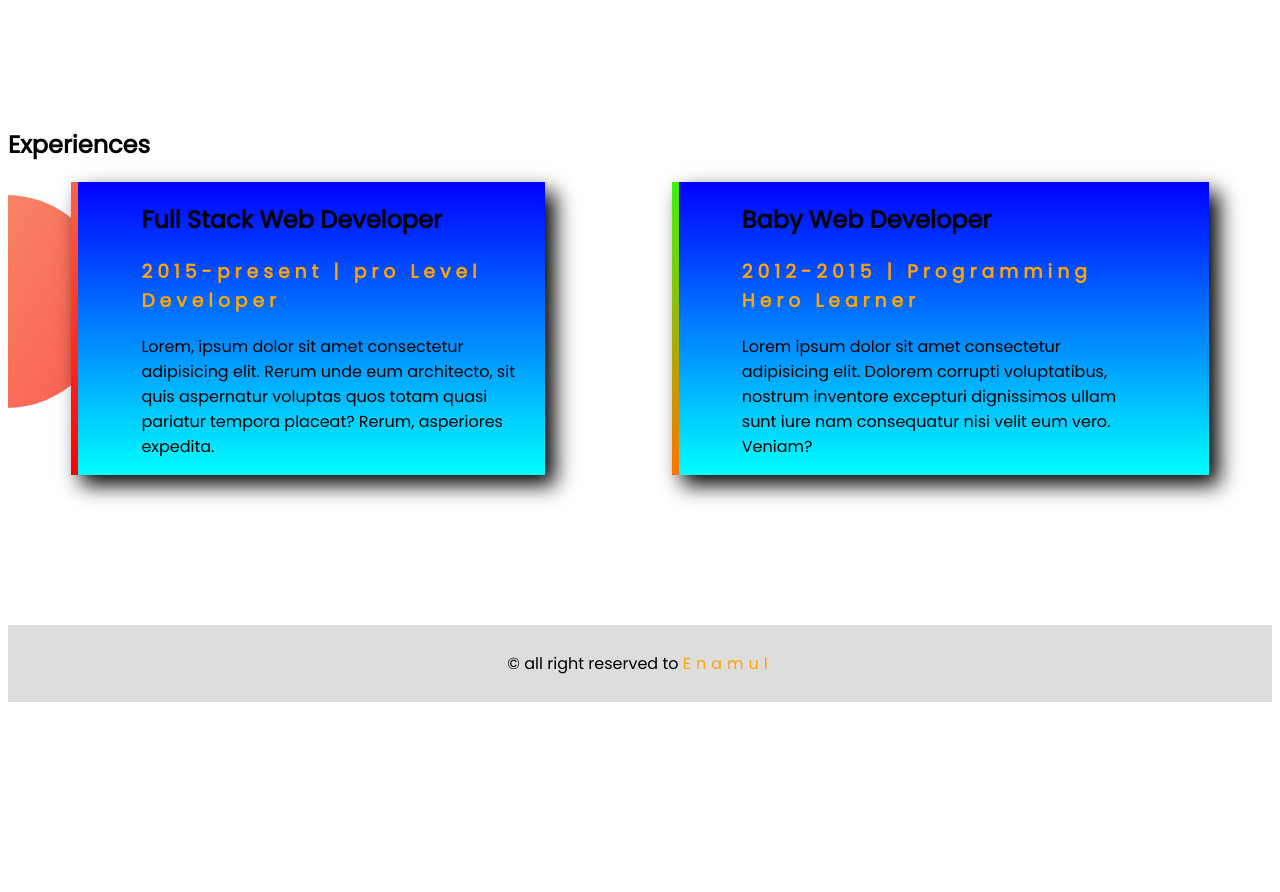
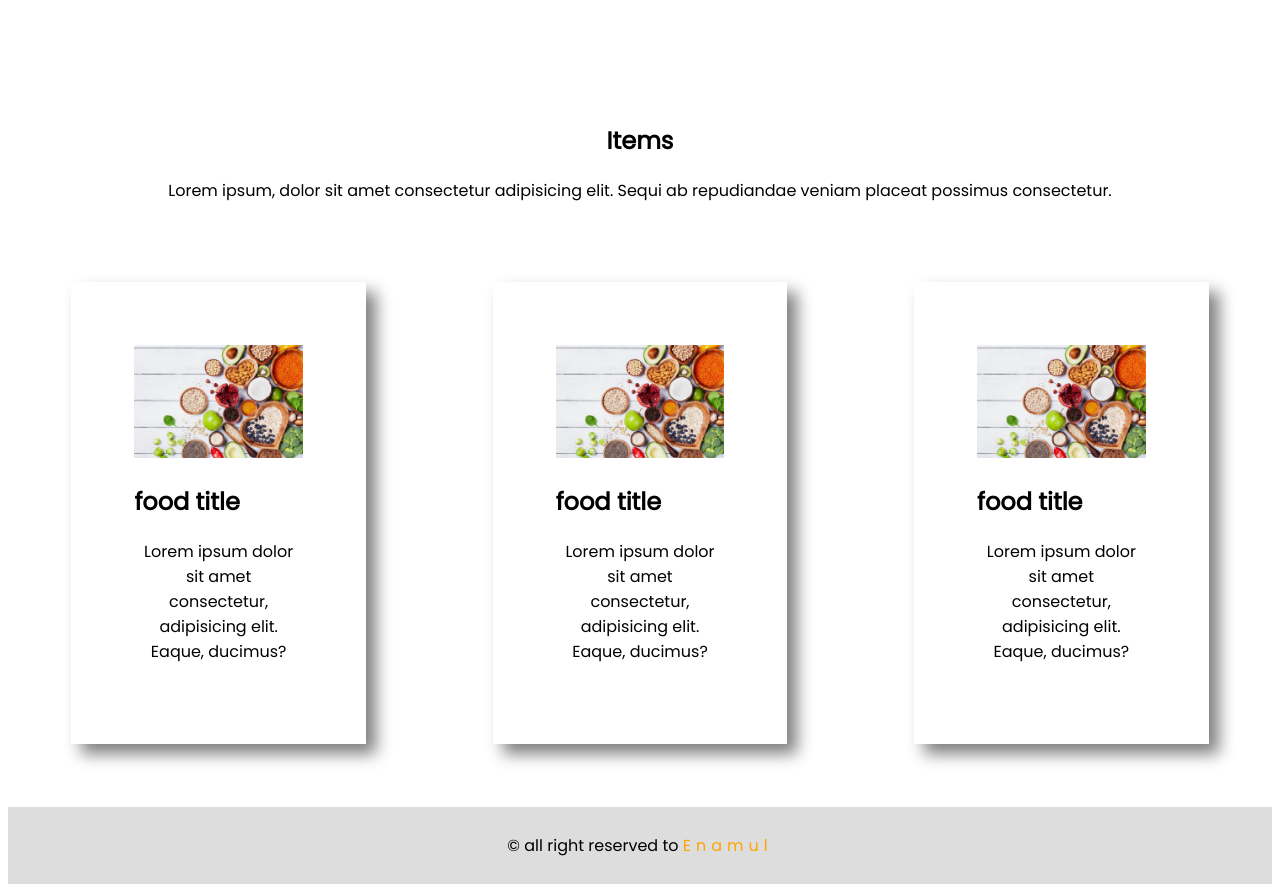
Before and after one commit to developerenamul/Protfolio-Project, a plain HTML site: page index.html in a window 1280 px wide. Shown: the part 1080-1972 px from the top of the page. Before the commit the page ends 1790 px from the top, so only its background shows below. Drawn offline with Linux system fonts and the light colour scheme.

Commit message:
all finish

```diff
--- a/index.html
+++ b/index.html
@@ -17,9 +17,9 @@
         <div class="half-width">
             <h1>Welcome To</h1>
             <h1><span class="orange-color">Enamul's </span>World</h1>
-            <h3>Build Climbers and Trains</h3>
-            <p>Lorem ipsum dolor sit amet, consectetur adipisicing elit. Alias repudiandae atque praesentium tempore nemo. Incidunt id reprehenderit ipsam atque facere necessitatibus praesentium natus vitae asperiores.</p>
-            <a class="link-btn" href="#" target="_blank">HIRE ME</a>
+            <h3>Cook the worlds most delesious food</h3>
+            <p>Like to cook any item . i love to cook meat , noodless, chicken soup, halim , nanna etc.</p>
+            <a class="link-btn" href="https://developerenamul.github.io/Protfolio-Project/index.html" target="_blank">Contact Me</a>
         </div>
         <div class="half-width">
             <img src="images/pro2.png" alt="">
@@ -33,30 +33,35 @@
         </div>
 
         <div class="half-width">
-            <h1>Dream Big</h1>
-            <h2>Become a web developer</h2>
-            <p>Lorem ipsum dolor sit amet, consectetur adipisicing elit. Alias repudiandae atque praesentium tempore nemo. Incidunt id reprehenderit ipsam atque facere necessitatibus praesentium natus vitae asperiores.</p>
-            <a class="link-btn" href="#" target="_blank">Download CV</a>
+            <h1>Love to Eat ....?</h1>
+            <h2>Special Kacci Biriani</h2>
+            <p>All you are invited to our resturent.Like to cook any item . i love to cook meat , noodless, chicken soup, halim , nanna etc.</p>
+            <a class="link-btn" href="https://developerenamul.github.io/Protfolio-Project/index.html" target="_blank">Menu List</a>
         </div>
     </section>
 
     <!-- experience area -->
     <section id="experience-area">
-        <h1>Experiences</h1>
-        <div class="flexiable-container">
-            <div class="senior-dev">
-            <h1>Full Stack Web Developer</h1>
-            <h3 class="orange-color">2015-present | pro Level Developer</h3>
-            <p>Lorem, ipsum dolor sit amet consectetur adipisicing elit. Rerum unde eum architecto, sit quis aspernatur voluptas quos totam quasi pariatur tempora placeat? Rerum, asperiores expedita.</p>
+        <h1>Items</h1>
+        <p>Lorem ipsum, dolor sit amet consectetur adipisicing elit. Sequi ab repudiandae veniam placeat possimus consectetur.</p>
+
+        <div class="same-width">
+            <div class="small-width">
+                <img src="images/foods.jpg" alt="">
+                <h2>food title</h2>
+                <p>Lorem ipsum dolor sit amet consectetur, adipisicing elit. Eaque, ducimus?</p>
+            </div>
+            <div class="small-width">
+                <img src="images/foods.jpg" alt="">
+                <h2>food title</h2>
+                <p>Lorem ipsum dolor sit amet consectetur, adipisicing elit. Eaque, ducimus?</p>
+            </div>
+            <div class="small-width">
+                <img src="images/foods.jpg" alt="">
+                <h2>food title</h2>
+                <p>Lorem ipsum dolor sit amet consectetur, adipisicing elit. Eaque, ducimus?</p>
+            </div>
         </div>
-        <div class="junior-dev">
-            <h1>Baby Web Developer</h1>
-            <h3 class="orange-color">2012-2015 | Programming Hero Learner</h3>
-            <p>Lorem ipsum dolor sit amet consectetur adipisicing elit. Dolorem corrupti voluptatibus, nostrum inventore excepturi dignissimos ullam sunt iure nam consequatur nisi velit eum vero. Veniam?</p>
-        </div>
-        </div>
-    </section>
-
     <!-- footer  section-->
     <footer>
         <p>&copy; all right reserved to <span class="orange-color">Enamul</span></p>
--- a/style.css
+++ b/style.css
@@ -53,43 +53,26 @@ body{
     background-repeat: no-repeat;
     background-position:  right;
     padding-right: 5%;
+    background: pink;
 }
 
-/* experience area */
-#experience-area{
-    background-image: url(images/exp-bg.png);
-    background-repeat: no-repeat;
-    background-position: left  center;
+/* food area */
+#experience-area h1,p{
+    text-align: center;
 }
-.senior-dev,
-.junior-dev {
-    width: 45%;
-    padding-left: 5%;
-    margin: 0 5%;
+.same-width{
+    display: flex;
+
 }
-
-.junior-dev{
-    padding-right: 5%;
+.small-width{
+    width: 33%;
+    margin: 5%;
+    padding: 5%;
+    box-shadow: 10px 10px 15px grey;
 }
-
-.senior-dev,
-.junior-dev{
-    box-shadow:10px 10px 20px black ;
-    background: linear-gradient(blue,cyan);
+.small-width img{
+    width: 100%;
 }
-/* border image */
-.senior-dev{
-    border-left: 7px solid;
-    border-image: linear-gradient(tomato, red);
-    border-image-slice: 1;
-}
-
-.junior-dev{
- border-left: 7px solid;
- border-image: linear-gradient(rgb(61, 243, 16), rgb(255, 115, 0));
- border-image-slice: 1;
-}
-
 /* footer sectopn */
 footer{
     background: #ddd;
```
Also changed, not shown: images/foods.jpg (added).
